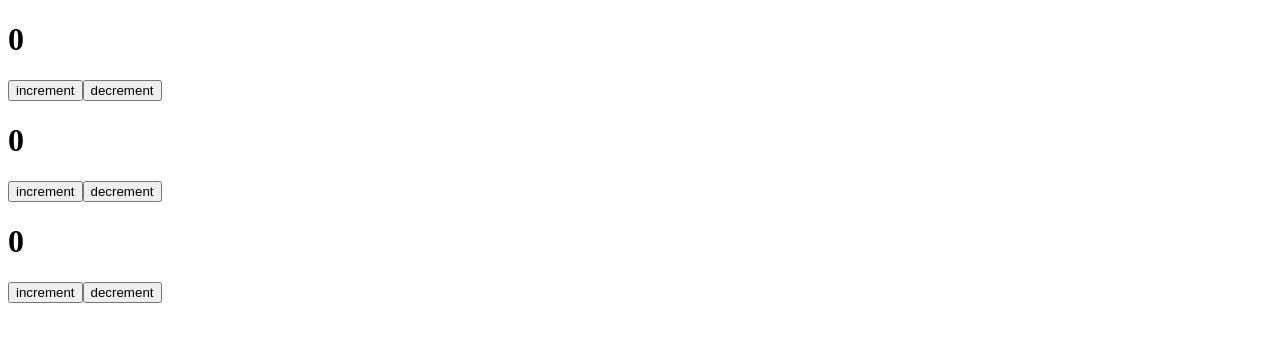
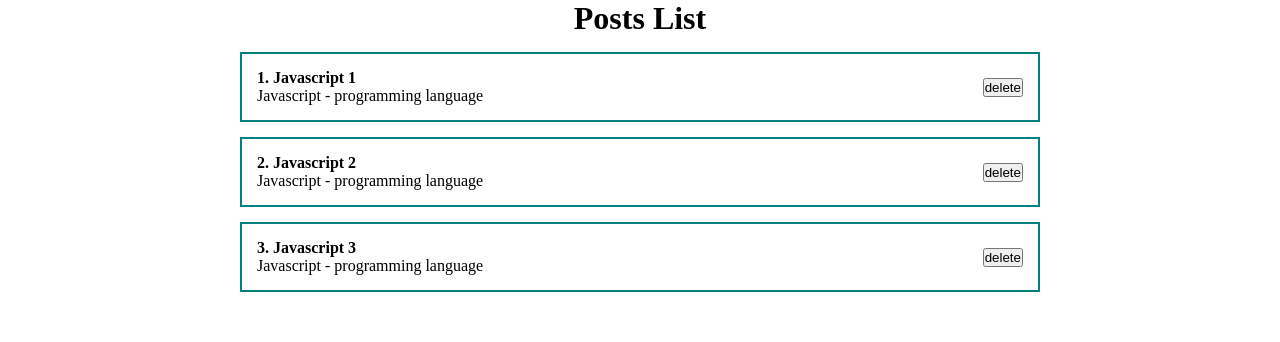
Before and after one commit to RogerWorkSites/first-react-app, a React (Create React App) app: page / in a window 1280 px wide. Shown: the top 342 px of the page. Built offline with nearby package versions, Linux system fonts and the light colour scheme; the HTML template or start-up script is replaced by a standard one.

Commit message:
add postlist and post items

```diff
--- a/src/App.js
+++ b/src/App.js
@@ -1,13 +1,18 @@
-import React from 'react';
-import Counter from './components/Counter';
+import React, { useState } from 'react';
+import PostList from './components/PostList';
+import './styles/App.css';
 
 function App() {
 
+  const [posts, setPosts] = useState([
+    { id: 1, title: 'Javascript 1', body: 'Javascript - programming language' },
+    { id: 2, title: 'Javascript 2', body: 'Javascript - programming language' },
+    { id: 3, title: 'Javascript 3', body: 'Javascript - programming language' },
+  ])
+
   return (
     <div className="App">
-      <Counter />
-      <Counter />
-      <Counter />
+      <PostList posts={posts} title='Posts for JS' />
     </div>
   );
 }
--- /dev/null
+++ b/src/components/PostItem.jsx
@@ -0,0 +1,18 @@
+import React from 'react';
+
+const PostItem = (props) => {
+  return (
+    <div className="post">
+      <div className="post__content">
+        <strong>{props.post.id}. {props.post.title}</strong>
+        <div>{props.post.body}</div>
+      </div>
+      <div className="post__btns">
+        <button>delete</button>
+      </div>
+    </div>
+
+  );
+};
+
+export default PostItem;
--- /dev/null
+++ b/src/components/PostList.jsx
@@ -0,0 +1,15 @@
+import React from 'react';
+import PostItem from './PostItem';
+
+const PostList = ({ posts, title }) => {
+  return (
+    <div>
+      <h1 style={{ textAlign: 'center' }}>Posts List</h1>
+      {posts.map((post) =>
+        <PostItem post={post} key={post.id} />
+      )}
+    </div>
+  );
+}
+
+export default PostList;
--- /dev/null
+++ b/src/styles/App.css
@@ -0,0 +1,20 @@
+* {
+  margin: 0;
+  padding: 0;
+  box-sizing: border-box;
+}
+#root{
+  display: flex;
+  justify-content: center;
+}
+.App {
+  width: 800px;
+}
+.post{
+  display: flex;
+  padding: 15px;
+  border: 2px solid teal;
+  margin-top: 15px;
+  justify-content: space-between;
+  align-items: center;
+}
```
